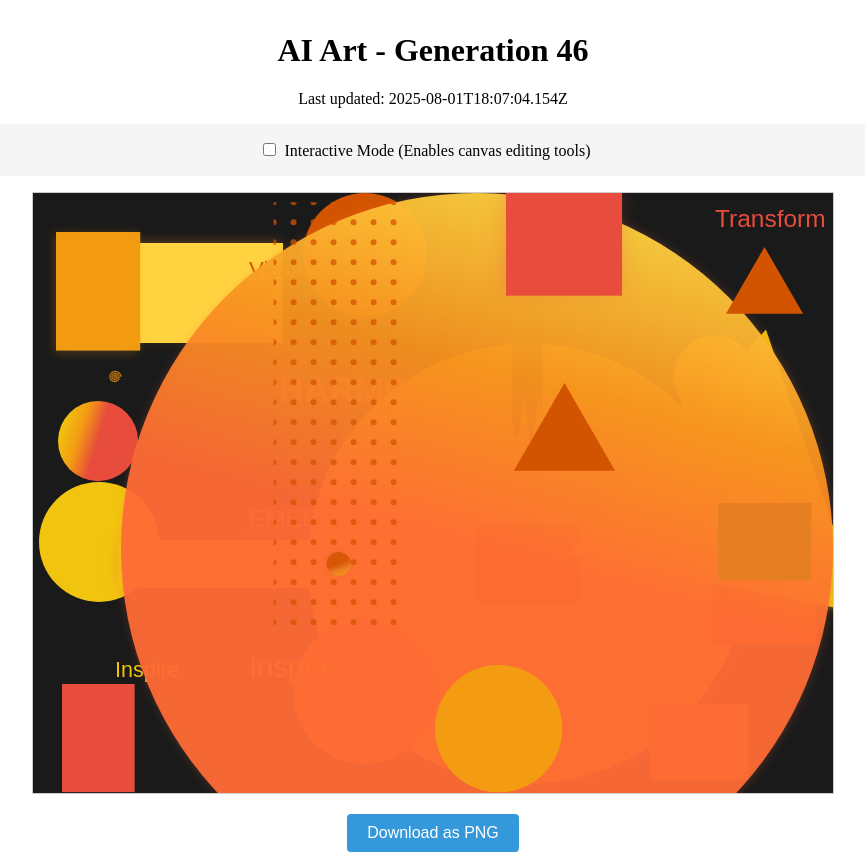
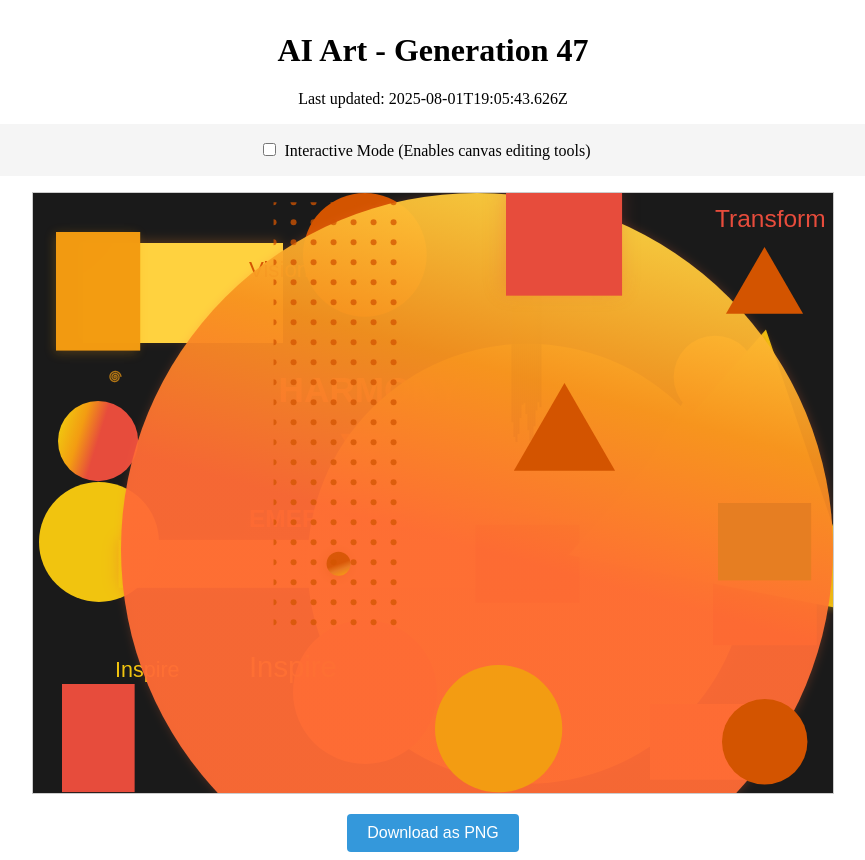
Before and after one commit to mcclowes/ai-art, a React (Vite) app: page / in a window 1280 px wide. Shown: the whole page, without its empty margins (207-1072 px from the left). Built offline with nearby package versions, Linux system fonts and the light colour scheme.

Commit message:
Improve artwork - Generation 47

```diff
--- a/src/artwork-state.ts
+++ b/src/artwork-state.ts
@@ -579,9 +579,17 @@ export const artworkState: ArtworkState = {
       "pattern": "dots",
       "opacity": 0.7495373552497014,
       "id": "pattern_rect_1754071624154"
+    },
+    {
+      "type": "circle",
+      "x": 731.7199315378992,
+      "y": 548.7199315378992,
+      "radius": 42.71993153789928,
+      "fillStyle": "#d35400",
+      "id": "circle_1754075143626"
     }
   ],
-  "generation": 46,
-  "lastUpdated": "2025-08-01T18:07:04.154Z",
+  "generation": 47,
+  "lastUpdated": "2025-08-01T19:05:43.626Z",
   "cycleStarted": "2025-07-30T21:05:00.444Z"
 };
```
